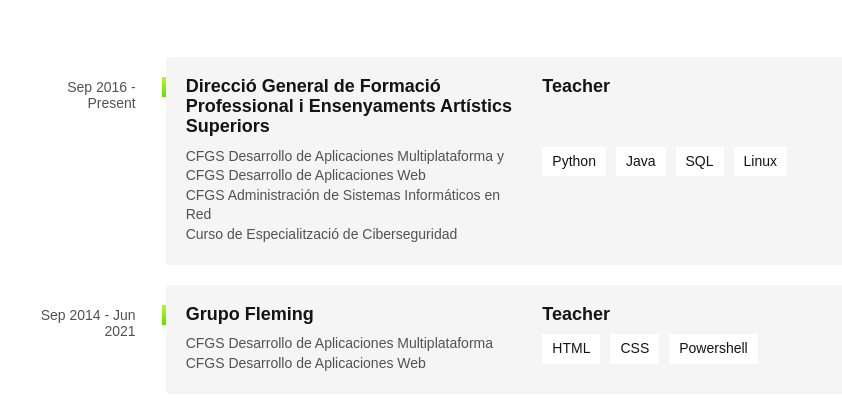
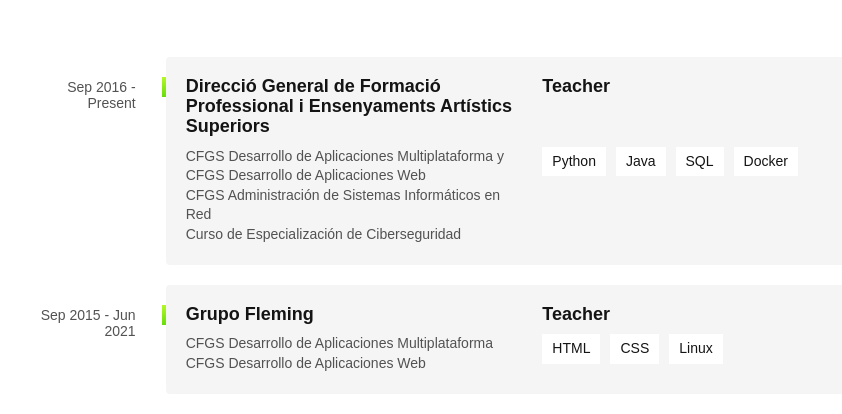
Before and after one commit to maximofernandezriera/maximofernandezriera.github.io, a plain HTML site: page index.html in a window 1280 px wide. Shown: the part 910-1324 px from the top of the page, 341-1183 px from the left. Drawn offline with Linux system fonts and the light colour scheme.

Commit message:
Update index.html

```diff
--- a/index.html
+++ b/index.html
@@ -44,27 +44,27 @@
         <ul class="company__experience">
           <li>CFGS Desarrollo de Aplicaciones Multiplataforma y CFGS Desarrollo de Aplicaciones Web</li>
           <li>CFGS Administración de Sistemas Informáticos en Red</li>
-          <li>Curso de Especialització de Ciberseguridad</li>
+          <li>Curso de Especialización de Ciberseguridad</li>
         </ul>
         <ul class="company__skills">
           <li>Python</li>
           <li>Java</li>
           <li>SQL</li>
-          <li>Linux</li>
+          <li>Docker</li>
         </ul>
       </div>
       <div class="company">
-        <span class="company__year">Sep 2014 - Jun 2021</span>
+        <span class="company__year">Sep 2015 - Jun 2021</span>
         <h3 class="company__title">Grupo Fleming</h3>
         <span class="company__title">Teacher</span>
         <ul class="company__experience">
-         <li>CFGS Desarrollo de Aplicaciones Multiplataforma</li>
+          <li>CFGS Desarrollo de Aplicaciones Multiplataforma</li>
           <li>CFGS Desarrollo de Aplicaciones Web</li>
         </ul>
         <ul class="company__skills">
           <li>HTML</li>
           <li>CSS</li>
-          <li>Powershell</li>
+          <li>Linux</li>
         </ul>
       </div>
     </div>
```
